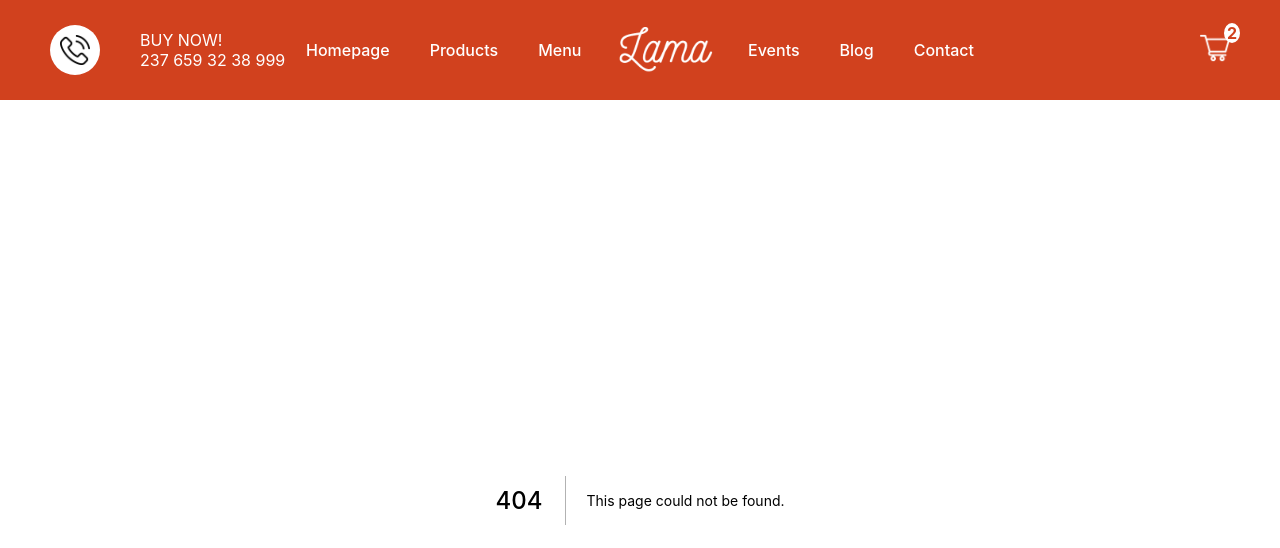
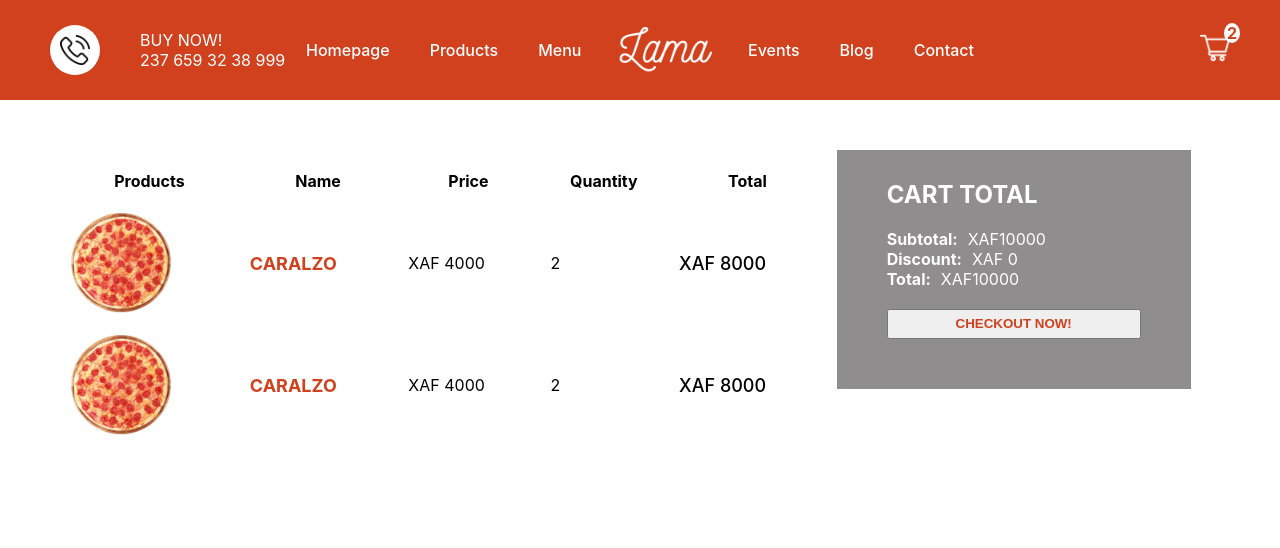
Before and after one commit to Nkimbengchris/next-onlinebookshop, a Next.js app: page /cart in a window 1280 px wide. Before the commit this address had no page. Shown: the top 548 px of the page. Built offline with nearby package versions, Linux system fonts and the light colour scheme.

Commit message:
order & cart

```diff
--- /dev/null
+++ b/pages/cart.jsx
@@ -0,0 +1,86 @@
+import React from 'react';
+import styles from '../styles/Cart.module.css';
+import Image from 'next/image';
+
+const Cart = () => {
+  return (
+    <div className={styles.container}>
+      <div className={styles.left}>
+        <table className={styles.table}>
+          <tr className={styles.tr}>
+            <th>Products</th>
+            <th>Name</th>
+            <th>Price</th>
+            <th>Quantity</th>
+            <th>Total</th>
+          </tr>
+          <tr>
+            <td>
+              <div className={styles.imgContainer}>
+                <Image
+                  src="/img/pizza.png"
+                  layout="fill"
+                  alt=""
+                  objectFit="cover"
+                />
+              </div>
+            </td>
+            <td>
+              <span className={styles.name}>CARALZO</span>
+            </td>
+            <td>
+              <span className={styles.price}>XAF 4000</span>
+            </td>
+            <td>
+              <span className={styles.quantity}>2</span>
+            </td>
+            <td>
+              <span className={styles.total}>XAF 8000</span>
+            </td>
+          </tr>
+          <tr>
+            <td>
+              <div className={styles.imgContainer}>
+                <Image
+                  src="/img/pizza.png"
+                  layout="fill"
+                  alt=""
+                  objectFit="cover"
+                />
+              </div>
+            </td>
+            <td>
+              <span className={styles.name}>CARALZO</span>
+            </td>
+            <td>
+              <span className={styles.price}>XAF 4000</span>
+            </td>
+            <td>
+              <span className={styles.quantity}>2</span>
+            </td>
+            <td>
+              <span className={styles.total}>XAF 8000</span>
+            </td>
+          </tr>
+        </table>
+      </div>
+      <div className={styles.right}>
+        <div className={styles.wrapper}>
+          <h2 className={styles.title}> CART TOTAL</h2>
+          <div className={styles.totalText}>
+            <b className={styles.totalTextTitle}>Subtotal:</b>XAF10000
+          </div>
+          <div className={styles.totalText}>
+            <b className={styles.totalTextTitle}>Discount:</b>XAF 0
+          </div>
+          <div className={styles.totalText}>
+            <b className={styles.totalTextTitle}>Total:</b>XAF10000
+          </div>
+          <button className={styles.button}>CHECKOUT NOW!</button>
+        </div>
+      </div>
+    </div>
+  );
+};
+
+export default Cart;
--- /dev/null
+++ b/styles/Cart.module.css
@@ -0,0 +1,49 @@
+.container{
+    padding: 50px;
+    display: flex;
+}
+.left{
+    flex: 2;
+}
+.right{
+    flex: 1;
+}
+.imgContainer{
+    width: 100px;
+    height: 100px;
+    position: relative;
+}
+.table{
+    width: 100%;
+    border-spacing: 20px;
+}
+.name{
+    font-weight: bold;
+    color: #d1411e;
+    font-size: 18px;
+}
+.total{
+    font-weight: 500;
+    font-size: 18px;
+}
+.wrapper{
+    width: 90%;
+    max-height: 300px;
+    background-color: rgb(143, 141, 141);
+    padding: 50px;
+    padding-top: 10px;
+    display: flex;
+    flex-direction:column ;
+    justify-content: space-between;
+    color: white;
+}
+.totalTextTitle{
+    margin-right: 10px;
+}
+.button{
+    height: 30px;
+    color: #d1411e;
+    font-weight: bold;
+    cursor: pointer;
+    margin-top: 20px;
+}
--- /dev/null
+++ b/styles/Order.module.css
@@ -0,0 +1,70 @@
+.container{
+    padding: 50px;
+    display: flex;
+}
+.left{
+    flex: 2;
+}
+.table{
+    width: 100%;
+    text-align: left;
+    margin-bottom: 50px;
+}
+.row:last-child{
+    width: 80%;
+    display: flex;
+    justify-content: space-between;
+}
+.done{
+    display: flex;
+    flex-direction: column;
+    align-items: center;
+}
+.inProgress{
+    display: flex;
+    flex-direction: column;
+    align-items: center;
+    animation: inProgress 1s ease infinite alternate;
+}
+@keyframes inProgress{
+    from{
+        opacity: 0;
+    }
+    to {
+        opacity: 1;
+    }
+}
+.undone{
+    display: flex;
+    flex-direction: column;
+    align-items: center;
+    opacity: 0.3;
+}
+.undone .checkedIcon, .inProgress .checkedIcon{
+    display: none;
+}
+.right{
+    flex: 1;
+}
+.wrapper{
+    width: 90%;
+    max-height: 300px;
+    background-color: rgb(65, 63, 63);
+    padding: 50px;
+    padding-top: 10px;
+    display: flex;
+    flex-direction:column ;
+    justify-content: space-between;
+    color: white;
+}
+.totalTextTitle{
+    margin-right: 10px;
+}
+.button{
+    background-color: white;
+    height: 30px;
+    color: teal;
+    font-weight: bold;
+    margin-top: 20px;
+    cursor: not-allowed;
+}
```
Also changed, not shown: public/img/delivered.png (added), public/img/packaging.png (added).
